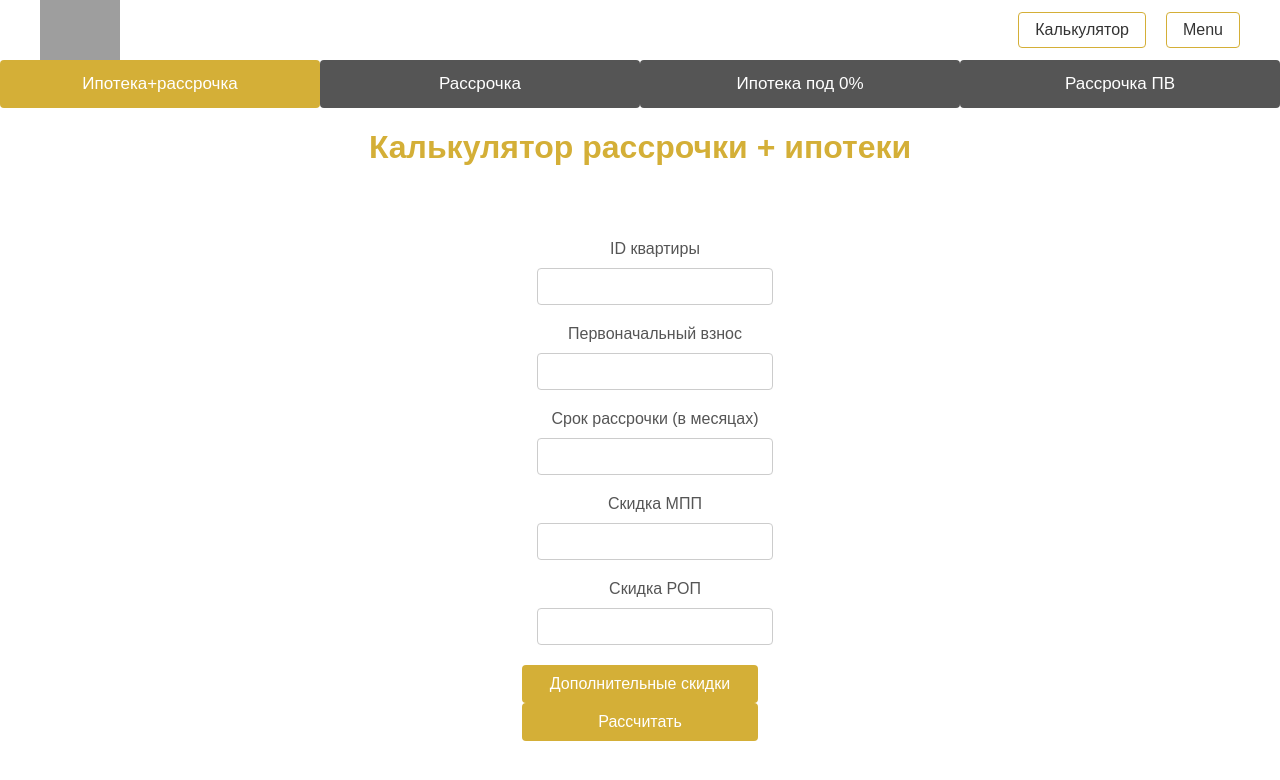
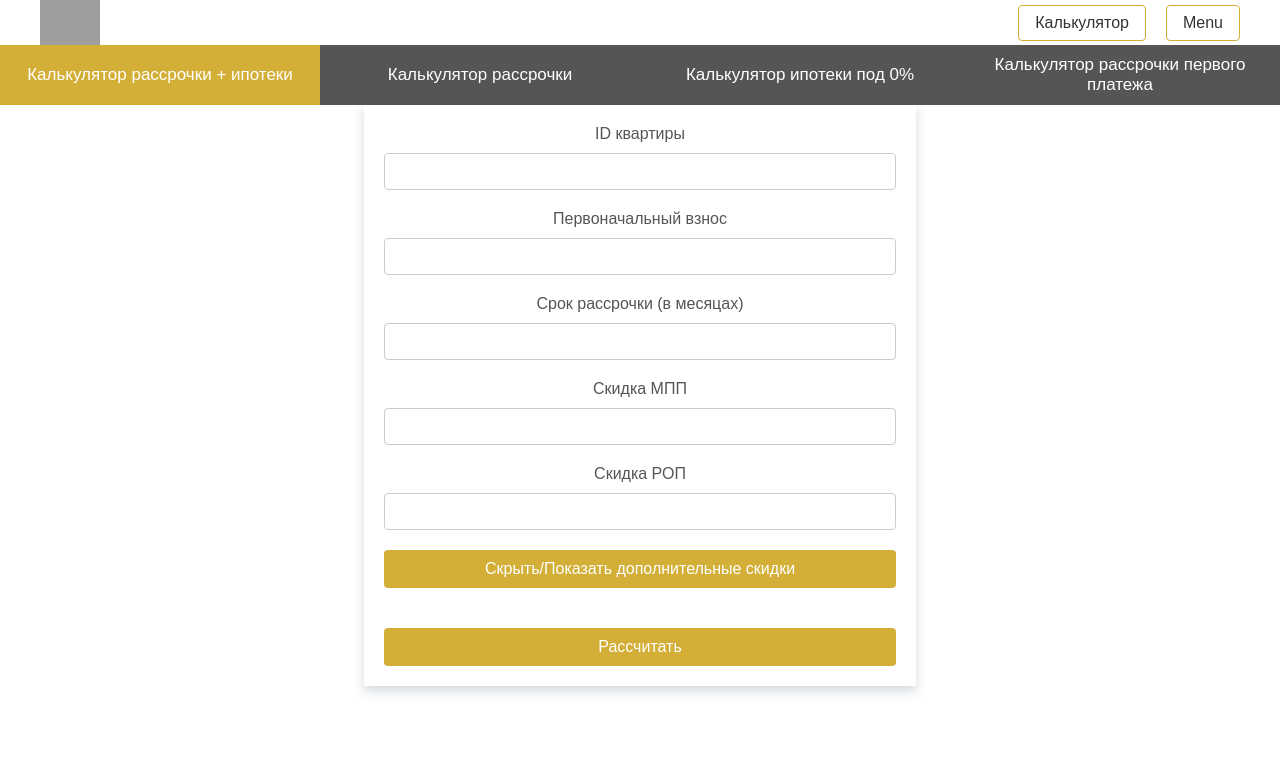
Before and after one commit to ghuz-code-repo/calculators-service, a Flask app: template templates/main.html in a window 1280 px wide. Shown: the top 780 px of the page. Run offline with Flask 3, Linux system fonts and the light colour scheme; the template is opened without the code that fills it, so the values that code supplies are empty; grey boxes are pictures that could not be loaded.

Commit message:
predprod ready

```diff
--- a/static/css/common.css
+++ b/static/css/common.css
@@ -28,7 +28,7 @@
 }
 
 .header-logo {
-    height: 60px;
+    height: 45px;
 }
 
 .header-logo img {
@@ -129,7 +129,11 @@ form {
     display: flex;
     flex-direction: column;
     /* align-items: center; */
+    margin: auto auto;
     padding: 20px;
+    width: 40vw;
+    min-width: 300px;
+    box-shadow: 0px 5px 11px 0px rgba(34, 60, 80, 0.2);
 }
 
 label {
@@ -291,10 +295,10 @@ html {
     border: none;
     outline: none;
     cursor: pointer;
-    padding: 14px 16px;
     font-size: 17px;
     min-width: 25%;
     max-width: 25%;
+    border-radius: 0px;
 }
 
 .tablink:hover {
--- a/static/js/toggling.js
+++ b/static/js/toggling.js
@@ -1,5 +1,5 @@
-function toggleDiscountFields() {
-    var discountFields = document.getElementById('discountFields');
+function toggleDiscountFields(elementid) {
+    var discountFields = document.getElementById(elementid);
     if (discountFields.style.display === 'none' || discountFields.style.display === '') {
         discountFields.style.display = 'block';
     } else {
--- a/templates/components/header.html
+++ b/templates/components/header.html
@@ -11,9 +11,10 @@
             </a>
             {% endif %}
             {% if current_user.role == 'admin'%}
-                {% if request.path != '/upload-excel' and request.path != '/discount-system/upload-excel' %}
-                <a href="/discount-system/upload-excel" class="nav-link">
-                    <button>Загрузить Excel</button>
+                {% if request.path != '/calculators/admin'%}
+
+                <a href="/calculators/admin" class="nav-link">
+                    <button>Админ панель</button>
                 </a>
                 {% endif %}
             {% endif %}
--- a/templates/components/ipoteka_rassrochka.html
+++ b/templates/components/ipoteka_rassrochka.html
@@ -1,52 +1,34 @@
-
 <div class="container">
-    <h1>Калькулятор рассрочки + ипотеки</h1>
-    <p id="calculator-type-display"></p>
     <form id="calculator_form" method="POST"  action="/calculators/calculate_rassrochka">
         <input type="hidden" name="calculator_type" id="calculator_type" value="mortgage">
-        <div class="form-container">
-            <div class="form-column">
-                <div class="form-group">
+
         <label for="apartment_id">ID квартиры</label>
         <input type="number" name="apartment_id" id="apartment_id" required>
-                </div>
-                <div class="form-group">
+
         <label for="down_payment">Первоначальный взнос</label>
         <input type="text" name="down_payment" id="down_payment" required>
-                </div>
-                <div class="form-group">
+
         <label for="installment_period">Срок рассрочки (в месяцах)</label>
         <input type="number" name="installment_period" id="installment_period" maxlength="3" required>
-                </div>
-            </div>
-            <div class="form-column">
-                <div class="form-group">
+
         <label for="mpp">Скидка МПП</label>
         <input type="number" name="mpp" id="mpp" min="0" maxlength="3">
-                </div>
-                <div class="form-group">
+
         <label for="rop">Скидка РОП</label>
         <input type="number" name="rop" id="rop" min="0" maxlength="3">
-                </div>
-            </div>
-        </div>
-        <div class="dropdown">
-            <button type="button" onclick="toggleDropdown()">Дополнительные скидки</button>
-            <div id="dropdown-content" style="display: none;">
-                <div class="form-group">
+        <div id="rassrochka_ipoteka_discountFields" style="display: none;">
             <label for="opt">ОПТ</label>
             <input type="number" name="opt" id="opt" min="0" max="{{ max_opt }}" maxlength="3">
-                </div>
-                <div class="form-group">
+
             <label for="holding">Холдинг</label>
             <input type="number" name="holding" id="holding" min="0" max="{{ max_holding }}" maxlength="3">
-                </div>
-                <div class="form-group">
+
             <label for="gd">ГД</label>
             <input type="number" name="gd" id="gd" min="0" max="{{ max_gd }}" maxlength="3">
         </div>
+        <div class="buttons">
+            <button type="button" onclick="toggleDiscountFields('rassrochka_ipoteka_discountFields')">Скрыть/Показать дополнительные скидки</button>
+            <button type="submit">Рассчитать</button>
         </div>
-        </div>
-        <button type="submit">Рассчитать</button>
     </form>
 </div>
--- a/templates/components/ipoteka_zero.html
+++ b/templates/components/ipoteka_zero.html
@@ -1,15 +1,13 @@
 
 <div class="container">
-
-    <h1>Калькулятор ипотеки под 0%</h1>
     <!-- Use absolute URLs for form actions -->
     <form action="/calculators/process_form" method="POST">
-        <label for="apartment_id">Id квартиры:</label>
-        <input class="input_field" type="text" id="apartment_id"
+        <label for="apartment_id">ID квартиры:</label>
+        <input   type="text" id="apartment_id"
             name="apartment_id" required><br><br>
 
         <label for="installment_period">Период рассрочки:</label>
-        <select class="input_field" id="installment_period"
+        <select id="installment_period"
             name="installment_period">
             {% for period in installment_periods %}
             <option value="{{ period[0] }}">{{ period[0] }}</option>
@@ -18,35 +16,29 @@
 
         <label for="interest_rate">Процент первоначального
             взноса:</label>
-        <select class="input_field" id="interest_rate"
+        <select   id="interest_rate"
             name="interest_rate">
             {% for rate in interest_rates %}
             <option value="{{ rate[0] }}">{{ rate[0] }}</option>
             {% endfor %}
         </select><br><br>
-        <div id="discountFields" style="display: none;">
+        <div id="ipoteka_zero_discountFields" style="display: none;">
             <label for="gd_discount">Скидка ГД:</label>
-            <input class="input_field" type="text" id="gd_discount"
+            <input type="text" id="gd_discount"
                 name="gd_discount"><br><br>
 
             <label for="holding_discount">Скидка Холдинга:</label>
-            <input class="input_field" type="text" id="holding_discount"
+            <input type="text" id="holding_discount"
                 name="holding_discount"><br><br>
 
             <label for="opt_discount">Скидка ОПТ:</label>
-            <input class="input_field" type="text" id="opt_discount"
+            <input type="text" id="opt_discount"
                 name="opt_discount"><br><br>
         </div>
         <div class="buttons">
             <button type="button"
-                onclick="toggleDiscountFields()">Скрыть/Показать</button>
+                onclick="toggleDiscountFields('ipoteka_zero_discountFields')">Скрыть/Показать дополнительные скидки</button>
             <button type="submit">Рассчитать</button>
-            <button type="button"onclick="window.location.href = '/calculators/calculate_installment_plan'">
-                Перейти на калькулятор рассрочки</button>
-            {% if login_data == 'admin' %}
-            <button type="button"onclick="window.location.href = '/calculators/admin'">
-                Админ панель</button>
-            {% endif %}
         </div>
     </form>
 
--- a/templates/components/rassrochka.html
+++ b/templates/components/rassrochka.html
@@ -1,52 +1,35 @@
 
 <div class="container">
-    <h1>Калькулятор рассрочки</h1>
-    <p id="calculator-type-display"></p>
     <form id="calculator_form" method="POST"  action="/calculators/calculate_rassrochka">
-        <input type="hidden" name="calculator_type" id="calculator_type" value="installment">
-        <div class="form-container">
-            <div class="form-column">
-                <div class="form-group">
+        <input type="hidden" name="calculator_type" id="calculator_type" value="mortgage">
+
         <label for="apartment_id">ID квартиры</label>
         <input type="number" name="apartment_id" id="apartment_id" required>
-                </div>
-                <div class="form-group">
+
         <label for="down_payment">Первоначальный взнос</label>
         <input type="text" name="down_payment" id="down_payment" required>
-                </div>
-                <div class="form-group">
+
         <label for="installment_period">Срок рассрочки (в месяцах)</label>
         <input type="number" name="installment_period" id="installment_period" maxlength="3" required>
-                </div>
-            </div>
-            <div class="form-column">
-                <div class="form-group">
+
         <label for="mpp">Скидка МПП</label>
         <input type="number" name="mpp" id="mpp" min="0" maxlength="3">
-                </div>
-                <div class="form-group">
+
         <label for="rop">Скидка РОП</label>
         <input type="number" name="rop" id="rop" min="0" maxlength="3">
-                </div>
-            </div>
-        </div>
-        <div class="dropdown">
-            <button type="button" onclick="toggleDropdown()">Дополнительные скидки</button>
-            <div id="dropdown-content" style="display: none;">
-                <div class="form-group">
+        <div id="rassrochka_discountFields" style="display: none;">
             <label for="opt">ОПТ</label>
             <input type="number" name="opt" id="opt" min="0" max="{{ max_opt }}" maxlength="3">
-                </div>
-                <div class="form-group">
+
             <label for="holding">Холдинг</label>
             <input type="number" name="holding" id="holding" min="0" max="{{ max_holding }}" maxlength="3">
-                </div>
-                <div class="form-group">
+
             <label for="gd">ГД</label>
             <input type="number" name="gd" id="gd" min="0" max="{{ max_gd }}" maxlength="3">
         </div>
+        <div class="buttons">
+            <button type="button" onclick="toggleDiscountFields('rassrochka_discountFields')">Скрыть/Показать дополнительные скидки</button>
+            <button type="submit">Рассчитать</button>
         </div>
-        </div>
-        <button type="submit">Рассчитать</button>
     </form>
 </div>
--- a/templates/components/rassrochka_pv.html
+++ b/templates/components/rassrochka_pv.html
@@ -1,44 +1,30 @@
 
 <div class="container">
-
-        <h1>Калькулятор рассрочки первого платежа</h1>
-
-        <!-- Calculation Form -->
     <form action="/calculators/calculate_installment_plan" method="POST">
         <label for="apartment_id">ID квартиры:</label>
         <input type="text" id="apartment_id" name="apartment_id"
             required>
-
         <label for="month_count">Срок кредита (в месяцах):</label>
         <select id="month_count" name="month_count" required>
             {% for period in [1,2,3,4,5,6] %}
             <option value="{{ period }}">{{ period }}</option>
             {% endfor %}
         </select><br><br>
-            <div id="discountFields" style="display: none;">
+        <div id="rassrochka_pv_discountFields" style="display: none;">
             <label for="gd_discount">Скидка ГД:</label>
             <input type="number" id="gd_discount"
                 name="gd_discount"><br><br>
-
             <label for="holding_discount">Скидка Холдинга:</label>
             <input type="number" id="holding_discount"
                 name="holding_discount"><br><br>
-
             <label for="opt_discount">Скидка ОПТ:</label>
             <input type="number" id="opt_discount"
                 name="opt_discount"><br><br>
         </div>
         <div class="buttons">
             <button type="button"
-                    onclick="toggleDiscountFields()">Скрыть/Показать</button>
+                onclick="toggleDiscountFields('rassrochka_pv_discountFields')">Скрыть/Показать дополнительные скидки</button>
             <button type="submit">Рассчитать</button>
-                <button type="button"onclick="window.location.href = '/calculators/'">
-                    Вернуться на калькулятор ипотеки</button>
-                {% if login_data == 'admin' %}
-                    <button type="button"onclick="window.location.href = '/calculators/admin">
-                        Админ панель</button>
-                {% endif %}
         </div>
     </form>
-
 </div>
--- a/templates/main.html
+++ b/templates/main.html
@@ -3,6 +3,7 @@
 <head>
     <link rel="stylesheet" href="/calculators/static/css/style.css">
     <link rel="stylesheet" href="/calculators/static/css/common.css">
+    <script src="/calculators/static/js/toggling.js"></script>
 </head>
 <body>
     {% include 'components/header.html' %}
@@ -18,10 +19,10 @@
     {% endwith %}
     <main>
         <div class="tab_menu">
-            <button class="tablink" onclick="openPage('ipoteka_rassrochka', this)" id='defaultOpen'>Ипотека+рассрочка</button>
-            <button class="tablink" onclick="openPage('rassrochka', this)">Рассрочка</button>
-            <button class="tablink" onclick="openPage('ipoteka_zero', this)">Ипотека под 0%</button>
-            <button class="tablink" onclick="openPage('rassrochka_pv', this)">Рассрочка ПВ</button>
+            <button class="tablink" onclick="openPage('ipoteka_rassrochka', this)" id='defaultOpen'>Калькулятор рассрочки + ипотеки</button>
+            <button class="tablink" onclick="openPage('rassrochka', this)">Калькулятор рассрочки</button>
+            <button class="tablink" onclick="openPage('ipoteka_zero', this)">Калькулятор ипотеки под 0%</button>
+            <button class="tablink" onclick="openPage('rassrochka_pv', this)">Калькулятор рассрочки первого платежа</button>
         </div>
         <div class="tab_container">
             <div id="ipoteka_rassrochka" class="tabcontent">
@@ -40,4 +41,5 @@
     </main>
 </body>
 <script src="/calculators/static/js/tabs.js"></script>
+<script src="/calculators/static/js/toggling.js"></script>
 </html>
```
Also changed, not shown: templates/components/calculate_ipoteka_and_rassrochka.html (deleted). Lines whose indentation alone changed are shown as unchanged.
